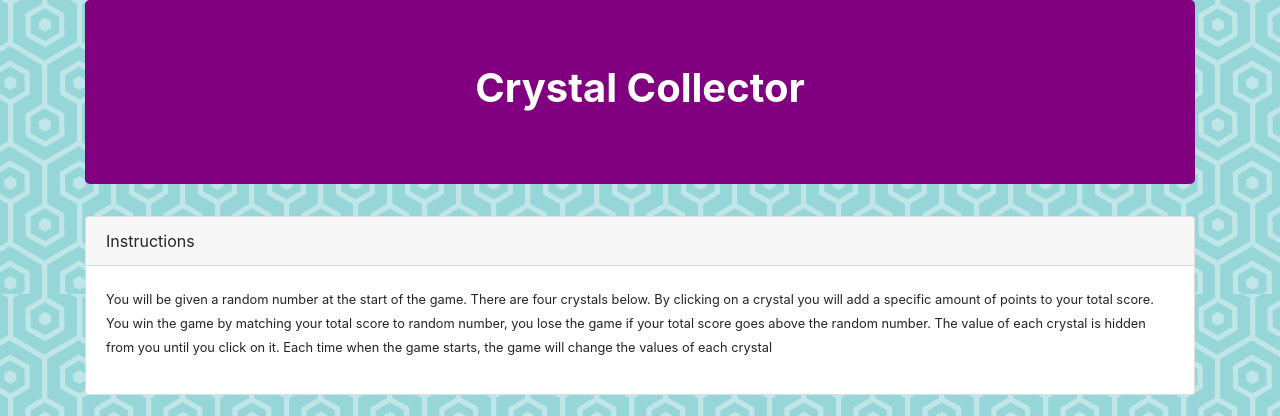
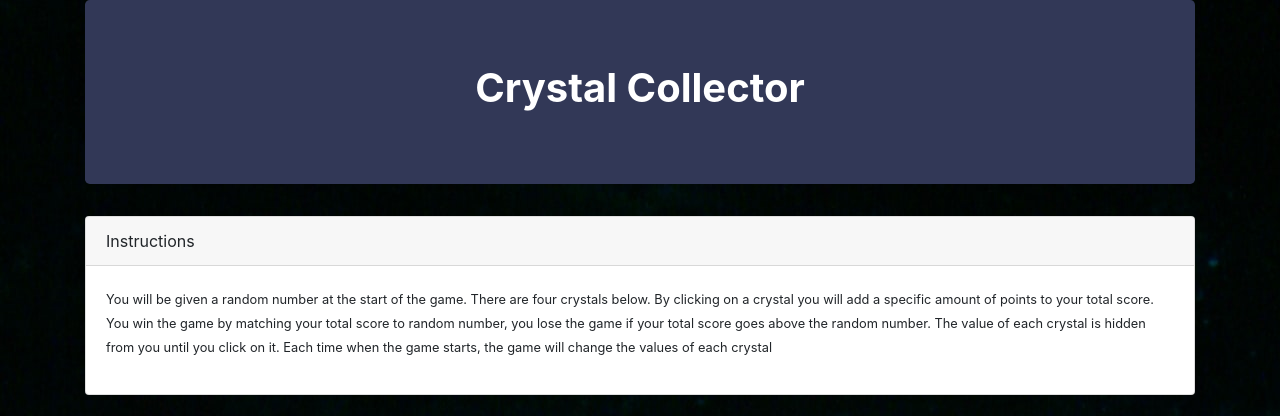
Before and after one commit to mia-duv/unit-4-game, a plain HTML site: page index.html in a window 1280 px wide. Shown: the top 416 px of the page. Drawn offline with nearby package versions, Linux system fonts and the light colour scheme.

Commit message:
updating css

```diff
--- a/assets/css/style.css
+++ b/assets/css/style.css
@@ -1,5 +1,5 @@
 body {
-    background-image: url("../images/background_img.jpg");
+    background-image: url("../images/crystal_bg.jpg");
     background-repeat: repeat;
   }
 
@@ -33,7 +33,7 @@ body {
     height: 100px;
     padding: 4px;
     font-size: 3vw;
-    color: purple;
+    color: rgb(32, 48, 92);
     background-color: mediumseagreen;
   }
 
--- a/index.html
+++ b/index.html
@@ -12,7 +12,7 @@
     <div class="container">
 
         <!-- Crystal Collector Jumbotron -->
-        <div class="jumbotron" style="background-color: purple; color: white;">
+        <div class="jumbotron" style="background-color: rgb(50, 56, 87); color: white;">
           <div class="container">
             <h1 class="text-center">
               <strong>Crystal Collector</strong>
```
Also changed, not shown: assets/images/crystal_bg.jpg (added).
